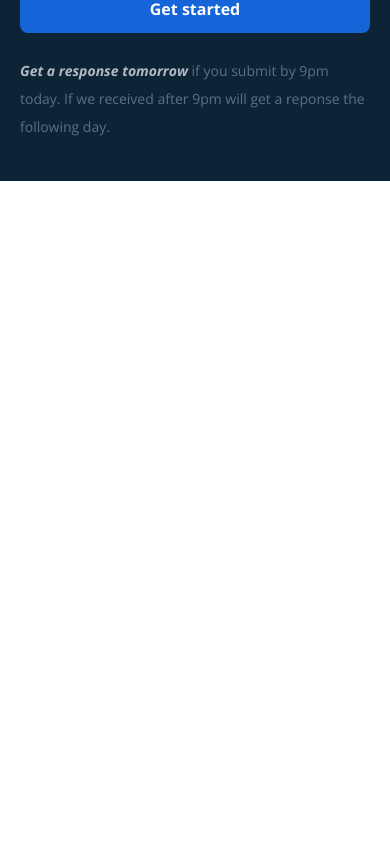
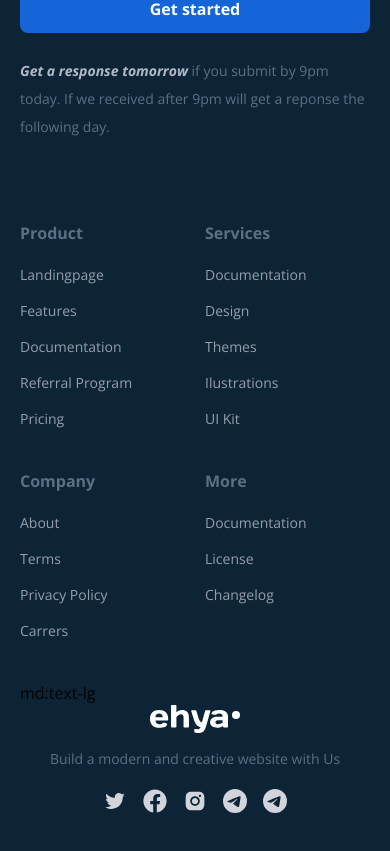
Before and after one commit to HurasAdam/Blog, a React (Vite) app in the folder client/: page / in a window 390 px wide. Shown: the part 1835-2686 px from the top of the page. Before the commit the page ends 2016 px from the top, so only its background shows below. Built offline with nearby package versions, Linux system fonts and the light colour scheme.

Commit message:
Feat: Added Footer component and styles for mobile devices.

```diff
--- a/client/src/components/Footer.tsx
+++ b/client/src/components/Footer.tsx
@@ -1,8 +1,169 @@
 import React from 'react'
+import { images } from '../constants'
+import { AiOutlineTwitter, AiFillInstagram } from "react-icons/ai";
+import { FaFacebook, FaHeart } from "react-icons/fa";
+import { BsTelegram } from 'react-icons/bs';
+import { FaBlog } from "react-icons/fa6";
+
+
 
 const Footer: React.FC = () => {
   return (
-    <div></div>
+    <section className='bg-dark-hard'>
+      <footer className='container mx-auto grid grid-cols-10 px-5 py-10 gap-y-10
+      gap-x-5 md:pt-20 md:grid-cols-12 lg:grid-cols-10 lg:gap-x-10'
+      >
+        {/* first */}
+        <div className='col-span-5 md:col-span-4 lg:col-span-2'>
+          <h3 className='text-dark-light font-bold md:text-lg'>Product</h3>
+          <ul className='text-[#959EAD] text-sm mt-5 space-y-4 md:text-base'>
+            <li>
+              <a href="/">Landingpage</a>
+            </li>
+
+            <li>
+              <a href="/">Features</a>
+            </li>
+
+
+            <li>
+              <a href="/">Documentation</a>
+            </li>
+
+
+            <li>
+              <a href="/">Referral Program</a>
+            </li>
+
+
+            <li>
+              <a href="/">Pricing</a>
+            </li>
+
+          </ul>
+        </div>
+        {/* second */}
+        <div className='col-span-5 md:col-span-4 lg:col-span-2'>
+          <h3 className='text-dark-light font-bold md:text-lg'>Services</h3>
+          <ul className='text-[#959EAD] text-sm mt-5 space-y-4 md:text-base'>
+            <li>
+              <a href="/">Documentation</a>
+            </li>
+
+            <li>
+              <a href="/">Design</a>
+            </li>
+
+
+            <li>
+              <a href="/">Themes</a>
+            </li>
+
+
+            <li>
+              <a href="/">Ilustrations</a>
+            </li>
+
+
+            <li>
+              <a href="/">UI Kit</a>
+            </li>
+
+          </ul>
+        </div>
+
+        {/* third */}
+        <div className='col-span-5 md:col-span-4 md:col-start-5 lg:col-span-2 lg:col-start-auto'>
+          <h3 className='text-dark-light font-bold md:text-lg'>Company</h3>
+          <ul className='text-[#959EAD] text-sm mt-5 space-y-4 md:text-base'>
+            <li>
+              <a href="/">About</a>
+            </li>
+
+            <li>
+              <a href="/">Terms</a>
+            </li>
+
+            <li>
+              <a href="/">Privacy Policy</a>
+            </li>
+
+            <li>
+              <a href="/">Carrers</a>
+            </li>
+
+          </ul>
+        </div>
+
+        {/* fourth */}
+
+        <div className='col-span-5 md:col-span-4 lg:col-span-2'>
+          <h3 className='text-dark-light font-bold md:text-lg'>More</h3>
+          <ul className='text-[#959EAD] text-sm mt-5 space-y-4 md:text-base'>
+            <li>
+              <a href="/">Documentation</a>
+            </li>
+
+            <li>
+              <a href="/">License</a>
+            </li>
+
+            <li>
+              <a href="/">Changelog</a>
+            </li>
+
+          </ul>
+        </div>
+
+        <div className='col-span-10 md:order-first md:col-span-4 lg:col-span-2'> md:text-lg
+          <img src={images.Logo} alt="logo" className='brightness-0 invert mx-auto md:mx-0' />
+          <p className='text-sm text-dark-light text-center mt-4 md:text-left md:text-base lg:text-sm'>
+            Build a modern and creative website with Us
+          </p>
+          <ul className='flex justify-center items-center mt-5 space-x-4 text-gray-300 md:justify-start'>
+            <li>
+              <a href="/">
+                <AiOutlineTwitter className='w-6 h-auto' />
+              </a>
+            </li>
+
+            <li>
+              <a href="/">
+                <FaFacebook className='w-6 h-auto' />
+              </a>
+            </li>
+
+
+            <li>
+              <a href="/">
+                <AiFillInstagram className='w-6 h-auto' />
+              </a>
+            </li>
+
+
+            <li>
+              <a href="/">
+                <BsTelegram className='w-6 h-auto' />
+              </a>
+            </li>
+
+            <li>
+              <a href="/">
+                <BsTelegram className='w-6 h-auto' />
+              </a>
+            </li>
+          </ul>
+        </div>
+
+        <div className='hidden md:flex flex-col items-center space-y-4 md:col-span-12 lg:col-span-10'>
+          <div className='bg-primary text-white p-3 rounded-full'>
+            <FaBlog className='w-7 h-auto' />
+          </div>
+          <p className='border-2 font-bold italic text-dark-light'>Copyright © 2024. HurasAdam. </p>
+        </div>
+      </footer>
+
+    </section>
   )
 }
 
```
